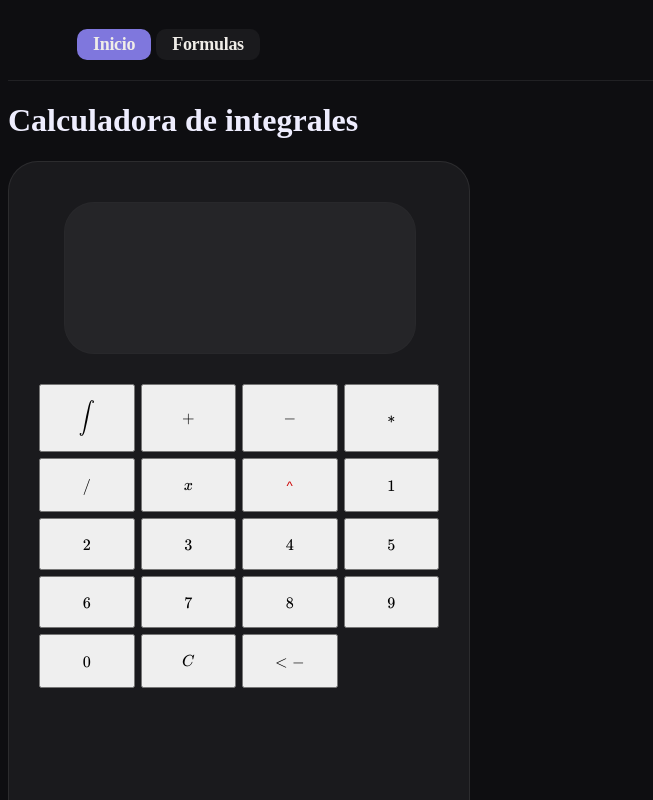
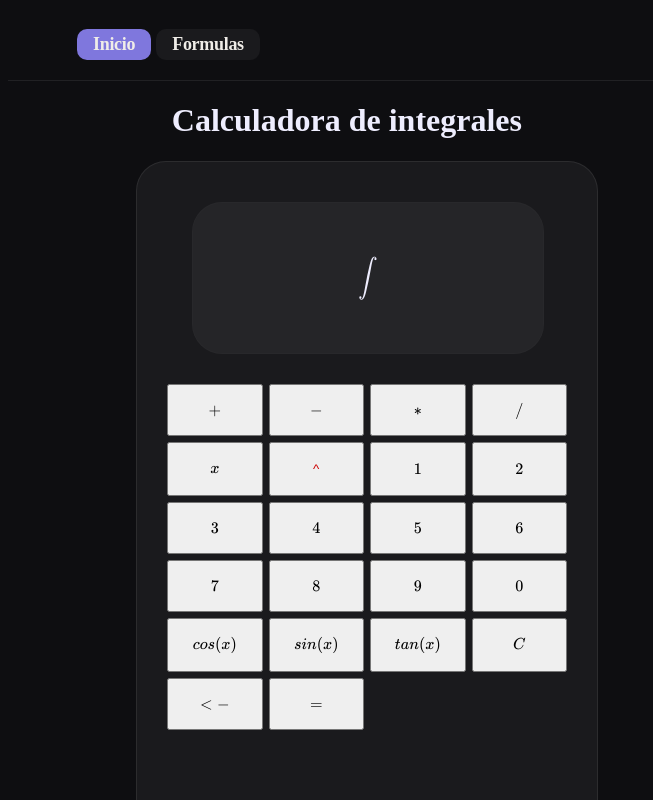
Before and after one commit to CAJMA1/Integral, a React (Vite) app: page / in a window 1280 px wide. Shown: the top 800 px of the page, without its empty margins (0-653 px from the left). Built offline with nearby package versions, Linux system fonts and the light colour scheme.

Commit message:
Improve result rendering using Katex

```diff
--- a/src/css/main.css
+++ b/src/css/main.css
@@ -66,6 +66,7 @@ body {
 .container-calculator{
   width: 400px;
   height: 800px;
+  margin-left: 10dvw;
   background-color: rgba(255,255,255,0.05);
   border: 0.5px solid rgba(255,255,255,0.08);
   border-radius: 30px;
@@ -87,3 +88,12 @@ body {
   border: 0.5px solid rgba(255,255,255,0.01);
   border-radius: 30px;
 }
+.tittle-main{
+  margin-left: 12.8dvw;
+}
+.isVisible{
+  display: block;
+}
+.isNotVisible{
+  display: none;
+}
--- a/src/pages/Formulas.jsx
+++ b/src/pages/Formulas.jsx
@@ -11,6 +11,16 @@ export function Formulas(){
             id:2,
             name: "Integral de x",
             formula: "\\int x dx"
+        },
+        {
+            id:3,
+            name: "Integral de seno",
+            formula: "\\int sin(x)"
+        },
+        {
+            id:4,
+            name: "Integral de coseno",
+            formula: "\\int cos(x)"
         }
     ]
     return(
--- a/src/pages/Home.jsx
+++ b/src/pages/Home.jsx
@@ -1,20 +1,25 @@
 import { useState } from "react";
 import { InputNumber } from "../components/InputNumber";
+import Algebrite from "algebrite"
 import { RenderMath } from "../components/RenderMath";
 import { i } from "mathjs";
 export function Home() {
-  const [input, setInput] = useState("");
+  const [input, setInput] = useState("")
+  const [result, setResult] = useState("")
+  const [isLocked, setLocked] = useState(false)
   return (
     <>
       <h1 className="tittle tittle-main">Calculadora de integrales</h1>
       <div className="container-calculator">
 
         <div className="InputPreview" >
-            <RenderMath formula={input}/>
+          <RenderMath formula="\int" />
+          <RenderMath formula={input} />
+          {result && (
+            <RenderMath formula={`=${result} + C`} />)}
         </div>
 
         <div className="container-button">
-          <InputNumber character="\int" onClick={handleInputSelect} />
           <InputNumber character="+" onClick={handleInputSelect} />
           <InputNumber character="-" onClick={handleInputSelect} />
           <InputNumber character="*" onClick={handleInputSelect} />
@@ -32,20 +37,37 @@ export function Home() {
           <InputNumber character="8" onClick={handleInputSelect} />
           <InputNumber character="9" onClick={handleInputSelect} />
           <InputNumber character="0" onClick={handleInputSelect} />
-
+          <InputNumber character="cos(x)" onClick={handleInputSelect} />
+          <InputNumber character="sin(x)" onClick={handleInputSelect} />
+          <InputNumber character="tan(x)" onClick={handleInputSelect}/>
           <InputNumber character="C" onClick={clear} />
           <InputNumber character="<-" onClick={deleteLastCharacter} />
+          <InputNumber character="=" onClick={calculateIntegral} />
         </div>
       </div>
     </>
   );
   function handleInputSelect(character) {
-    setInput((prev) => prev + character + " ");
+    if (isLocked) return
+
+    setInput((prev) => prev + character);
   }
   function clear() {
-    setInput("");
+    setResult("")
+    setInput("")
+    setLocked(false)
   }
-  function deleteLastCharacter(){
-    setInput((prev) => prev.slice(0,-2))
+  function deleteLastCharacter() {
+    setInput((prev) => prev.slice(0, -1))
+  }
+  function calculateIntegral() {
+    if (input && input.trim() !== "") {
+      const integral = Algebrite.run(`integral(${input},x)`)
+      const latex = Algebrite.run(`printlatex(${integral})`)
+      console.log(integral)
+      console.log(latex)
+      setResult(latex)
+      setLocked(true)
+    }
   }
 }
```
Also changed, not shown: src/css/Layout.css (deleted).
